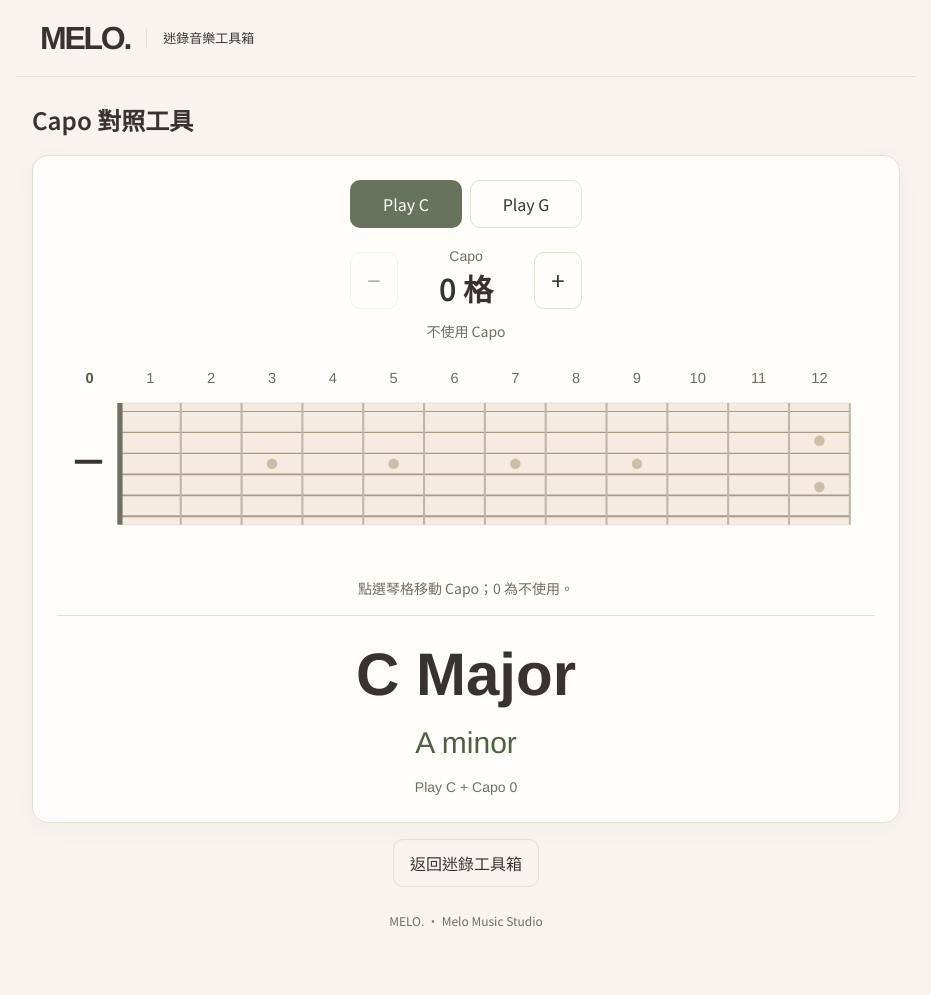
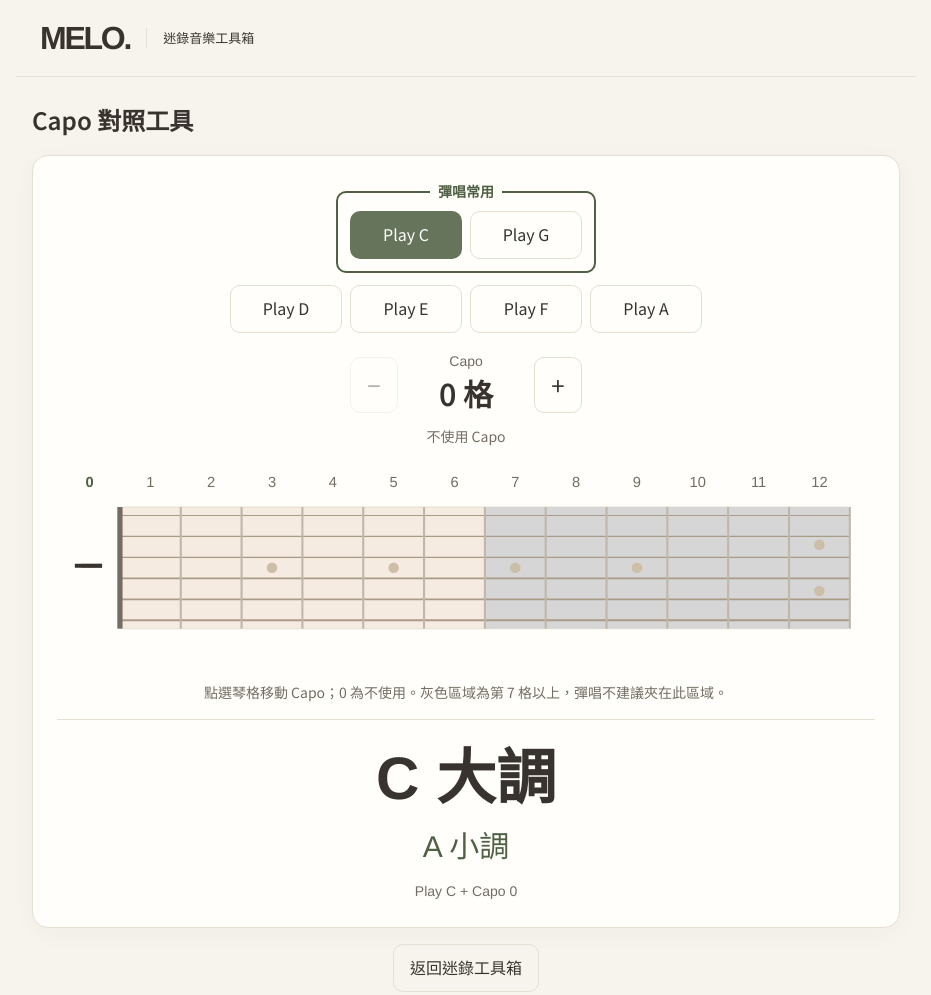
Before and after one commit to wayne2001050567-ship-it/melo-music-tools, a plain HTML site: page capo/index.html in a window 1280 px wide. Shown: the top 995 px of the page, without its empty margins (174-1105 px from the left). Before the commit the page ends 954 px from the top, so only its background shows below. Drawn offline with Linux system fonts and the light colour scheme.

Commit message:
Expand capo play modes and highlight recommended fret range

```diff
--- a/capo/index.html
+++ b/capo/index.html
@@ -19,8 +19,19 @@
     <h1>Capo 對照工具</h1>
     <section class="card" aria-label="Capo 調性對照">
       <div class="play-options" role="group" aria-label="Play 指法">
-        <button type="button" data-play="C" aria-pressed="true">Play C</button>
-        <button type="button" data-play="G" aria-pressed="false">Play G</button>
+        <fieldset class="common-plays">
+          <legend>彈唱常用</legend>
+          <div class="play-row">
+            <button type="button" data-play="C" aria-pressed="true">Play C</button>
+            <button type="button" data-play="G" aria-pressed="false">Play G</button>
+          </div>
+        </fieldset>
+        <div class="play-row">
+          <button type="button" data-play="D" aria-pressed="false">Play D</button>
+          <button type="button" data-play="E" aria-pressed="false">Play E</button>
+          <button type="button" data-play="F" aria-pressed="false">Play F</button>
+          <button type="button" data-play="A" aria-pressed="false">Play A</button>
+        </div>
       </div>
       <div class="capo-control">
         <button id="decrease" type="button" aria-label="Capo 減少一格" disabled>−</button>
@@ -36,10 +47,10 @@
           <g id="fretButtons"></g>
         </svg>
       </div>
-      <p class="hint board-hint">點選琴格移動 Capo；0 為不使用。</p>
+      <p class="hint board-hint">點選琴格移動 Capo；0 為不使用。灰色區域為第 7 格以上，彈唱不建議夾在此區域。</p>
       <div class="result" role="status" aria-live="polite" aria-atomic="true">
-        <h2 id="major">C Major</h2>
-        <p id="minor">A minor</p>
+        <h2 id="major">C 大調</h2>
+        <p id="minor">A 小調</p>
         <p id="combination">Play C + Capo 0</p>
       </div>
     </section>
--- a/capo/script.js
+++ b/capo/script.js
@@ -1,9 +1,10 @@
 /* Pitch classes are shared by each key pair; spellings match the display examples. */
 const majorNames = ['C', 'C♯', 'D', 'E♭', 'E', 'F', 'F♯', 'G', 'A♭', 'A', 'B♭', 'B'];
 const minorNames = ['C', 'C♯', 'D', 'D♯', 'E', 'F', 'F♯', 'G', 'G♯', 'A', 'A♯', 'B'];
+const playRoots = { C: 0, D: 2, E: 4, F: 5, G: 7, A: 9 };
 function getKeys(play, capo) {
-  const root = ((play === 'G' ? 7 : 0) + capo) % 12;
-  return { major: `${majorNames[root]} Major`, minor: `${minorNames[(root + 9) % 12]} minor` };
+  const root = (playRoots[play] + capo) % 12;
+  return { major: `${majorNames[root]} 大調`, minor: `${minorNames[(root + 9) % 12]} 小調` };
 }
 let play = 'C';
 let capo = 0;
@@ -36,6 +37,7 @@ function setCapo(value, reveal = true) {
 }
 // Equal-width frets keep all twelve touch targets comfortably sized on phones.
 svgElement('rect', { x: 60, y: 42, width: 696, height: 116, rx: 4, class: 'neck' }, drawing);
+svgElement('rect', { x: 408, y: 42, width: 348, height: 116, class: 'high-fret-area' }, drawing);
 for (const fret of [3, 5, 7, 9, 12]) {
   const x = 60 + (fret - .5) * 58;
   for (const y of fret === 12 ? [78, 122] : [100]) svgElement('circle', { cx: x, cy: y, r: 5, class: 'marker' }, drawing);
--- a/capo/style.css
+++ b/capo/style.css
@@ -11,7 +11,10 @@ button { font: inherit; color: inherit; min-height: 48px; border: 1px solid var(
 button:disabled { opacity: .4; cursor: default; }
 button:active:not(:disabled) { transform: translateY(1px); }
 :focus-visible { outline: 3px solid var(--primary-ink); outline-offset: 3px; }
-.play-options { display: flex; gap: 8px; justify-content: center; }
+.play-options { display: flex; flex-direction: column; align-items: center; gap: 12px; }
+.play-row { display: flex; flex-wrap: wrap; gap: 8px; justify-content: center; }
+.common-plays { min-width: 0; max-width: 100%; margin: 0; padding: 8px 12px 12px; border: 2px solid var(--primary-ink); border-radius: var(--radius-control); }
+.common-plays legend { padding: 0 8px; color: var(--primary-ink); font-size: 14px; font-weight: 600; }
 .play-options button { min-width: 112px; }
 .play-options [aria-pressed=true] { background: var(--primary-hover); border-color: transparent; color: var(--on-primary); }
 .capo-control { display: flex; align-items: center; justify-content: center; gap: 24px; margin-top: 20px; }
@@ -23,6 +26,7 @@ output { display: block; font-size: 30px; font-weight: 600; font-variant-numeric
 .board-scroll { overflow-x: auto; margin-top: 16px; border-radius: 8px; }
 #fretboard { display: block; width: 100%; min-width: 650px; height: auto; }
 .neck { fill: var(--accent-soft); stroke: var(--border); }
+.high-fret-area { fill: #D6D6D6; }
 .string { stroke: #A99B88; }
 .fret { stroke: #BFB7A9; stroke-width: 2; }
 .nut { stroke: var(--text-muted); stroke-width: 5; }
```
